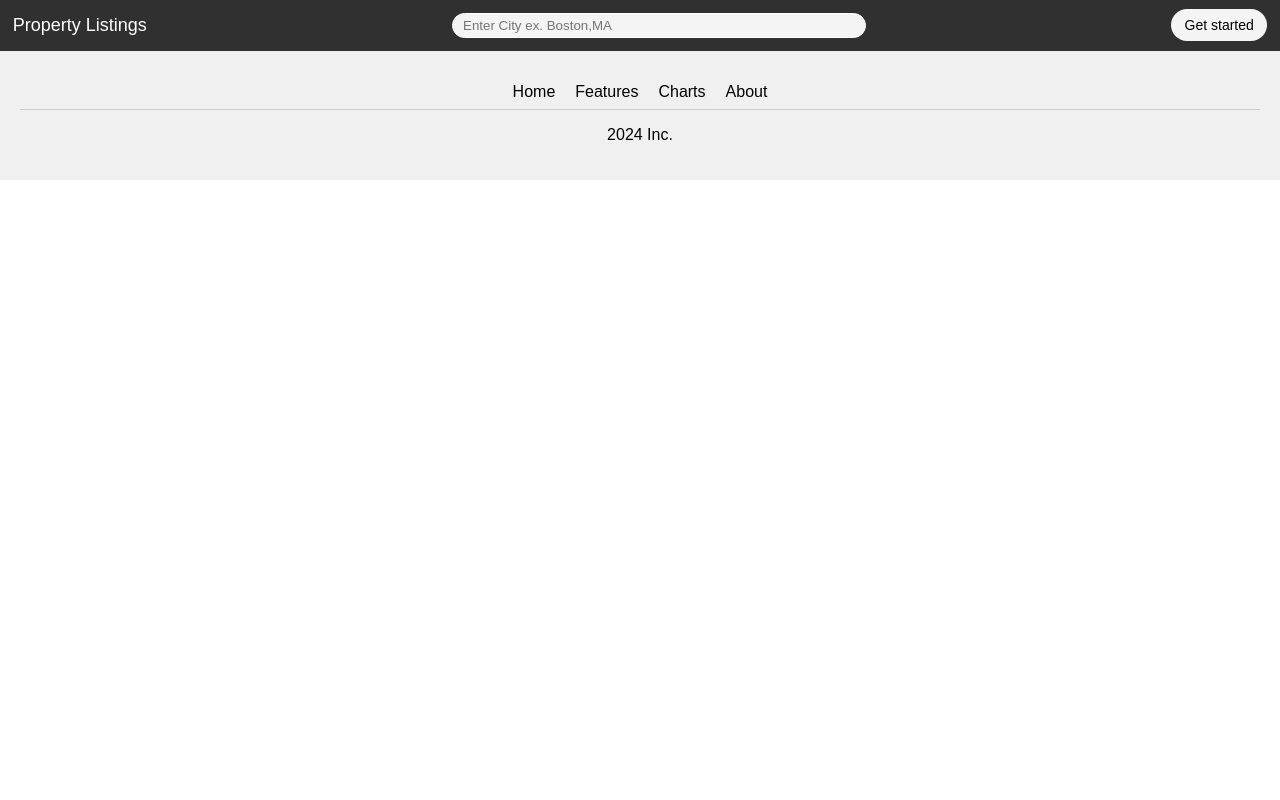
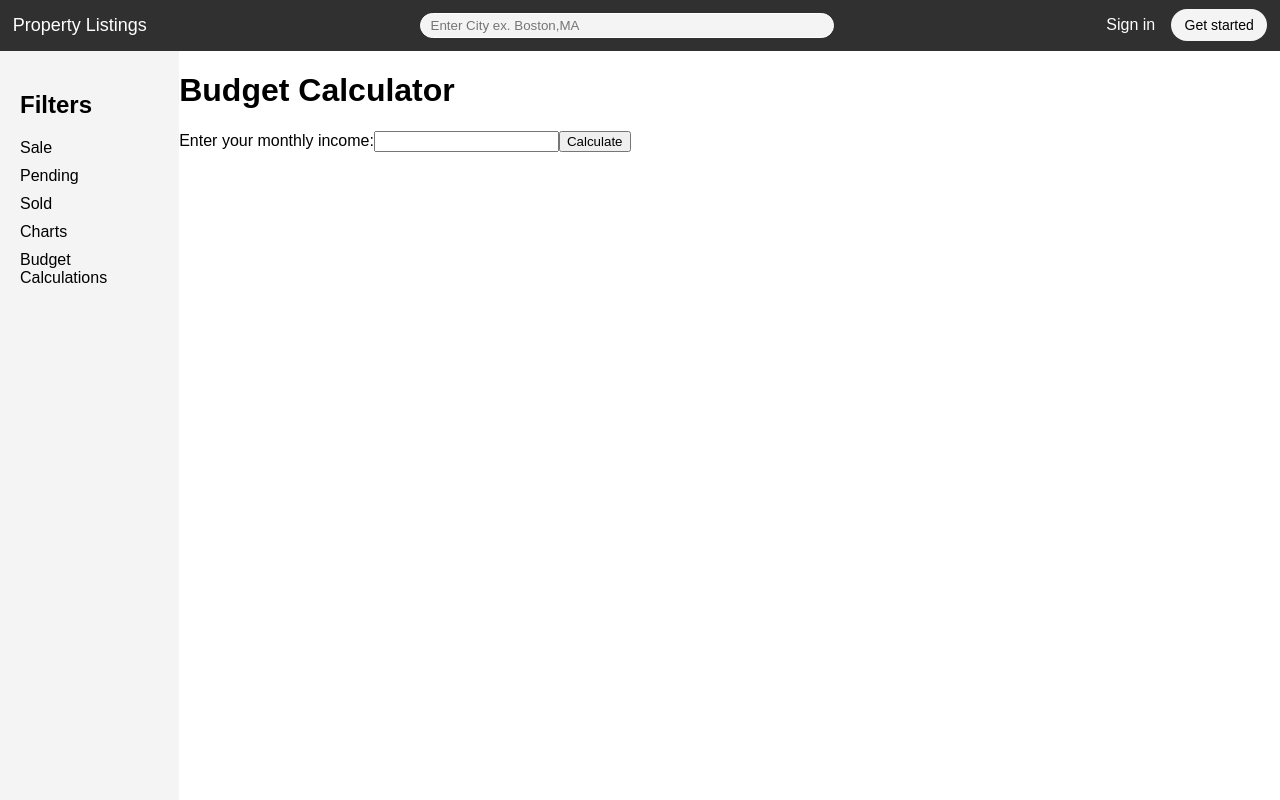
Before and after one commit to deion-stfleur/Python-Job-Scraper, a React (Create React App) app in the folder frontend/: page /budget in a window 1280 px wide. Shown: the top 800 px of the page. Built offline with nearby package versions, Linux system fonts and the light colour scheme.

Commit message:
monday slow grind
testing

```diff
--- a/frontend/src/App.css
+++ b/frontend/src/App.css
@@ -76,6 +76,11 @@ footer {
   margin-top: 20px;
 }
 
+
+.lf-text-white {
+  color: white;
+}
+
 .link-unset {
   text-decoration: unset;
   cursor: pointer;
@@ -133,6 +138,7 @@ li {
 .nav-rows {
   display: flex;
   justify-content: space-between;
+  align-items: center;
 }
 
 .logo-h1 {
--- a/frontend/src/App.js
+++ b/frontend/src/App.js
@@ -7,6 +7,7 @@ import SearchResults from './Pages/SearchResults';
 import PropertyDetails from './Pages/PropertyDetails';
 import Charts from './Pages/Charts';
 import PropertySearch from './Pages/PropertySearch';
+import Budget from './Pages/Budget';
 
 function App() {
   return (
@@ -27,6 +28,8 @@ function App() {
 
           <div>
             <div className="nav-rows">
+
+                <p style={{color: 'white', cursor: 'pointer'}}>Sign in</p>
               <div className='log-in-btn'>
               <p className='lg-text'>Get started</p>
               </div>
@@ -44,6 +47,7 @@ function App() {
         <Route path="/property/:propertyUrl" component={PropertyDetails} />
         <Route path="/Charts" element={<Charts />} />
         <Route path="/search" element={<PropertySearch />} />
+        <Route path="/budget" element={<Budget />} />
       </Routes>
       <footer>
         <div>
--- /dev/null
+++ b/frontend/src/Pages/Budget.js
@@ -0,0 +1,94 @@
+import React, {useState} from 'react'
+import '../Pages/Home.css'
+import { Link } from 'react-router-dom'
+
+
+function Budget() {
+    const [income, setIncome] = useState('')
+    const [showResults, setShowResults] = useState(false)
+
+    const handleInputChange = (event) => {
+        setIncome(event.target.value);
+      };
+
+      const handleSubmit = (event) => {
+        event.preventDefault();
+        setShowResults(true);
+      };
+
+      const calculateBudget = () => {
+        const necessitiesBudget = income * 0.6;
+        const savings = income * 0.2;
+        const discretionarySpending = income * 0.2;
+
+        return {
+          necessitiesBudget,
+          savings,
+          discretionarySpending,
+        };
+      };
+
+      const { necessitiesBudget, savings, discretionarySpending } = calculateBudget();
+
+  return (
+    <div>
+        <div className='main-panel-container'>
+        <div className="left-panel">
+            <h2>Filters</h2>
+            <div className="filter">
+
+                <label for="sale">Sale</label>
+            </div>
+            <div className="filter">
+
+                <label for="pending">Pending</label>
+            </div>
+            <div className="filter">
+                <label for="sold">Sold</label>
+            </div>
+            <div className="filter">
+               <Link className='link' to="/Charts">
+                    <label for="sold">Charts</label>
+               </Link>
+
+            </div>
+
+            <div className="filter">
+                <Link className='link' to="/budget">
+                <label for="sold">Budget <br/> Calculations</label>
+                </Link>
+            </div>
+        </div>
+        <div className='right-panel'>
+        <div>
+      <h1>Budget Calculator</h1>
+      <form onSubmit={handleSubmit}>
+        <label>
+          Enter your monthly income:
+          <input
+            type="number"
+            value={income}
+            onChange={handleInputChange}
+            required
+          />
+        </label>
+        <button type="submit">Calculate</button>
+      </form>
+
+      {showResults && (
+        <div>
+          <h2>Budget Allocation:</h2>
+          <p>Necessities Budget: ${necessitiesBudget.toFixed(2)}</p>
+          <p>Savings: ${savings.toFixed(2)}</p>
+          <p>Discretionary Spending: ${discretionarySpending.toFixed(2)}</p>
+        </div>
+      )}
+    </div>
+        </div>
+
+        </div>
+    </div>
+  )
+}
+
+export default Budget
--- a/frontend/src/Pages/Charts.js
+++ b/frontend/src/Pages/Charts.js
@@ -30,10 +30,17 @@ function Charts() {
             </div>
 
             <div className="filter">
-                <label for="sold">Agent</label>
+            <Link className='link' to="/budget">
+                <label for="sold">Budget <br/> Calculations</label>
+                </Link>
             </div>
         </div>
         <div className='right-panel'>
+            <div>
+                <div>
+                    <p></p>
+                </div>
+            </div>
             <SoldPricesChart />
             <div style={{display: 'flex', width:'90%'}}>
             <SoldPricesCA />
--- a/frontend/src/Pages/Home.css
+++ b/frontend/src/Pages/Home.css
@@ -67,6 +67,7 @@
     width: 80px;
     cursor: pointer;
     border-radius: 100px;
+    margin-left: 16px;
   }
 
   .box-col {
--- a/frontend/src/Pages/Home.js
+++ b/frontend/src/Pages/Home.js
@@ -63,14 +63,16 @@ function Home() {
             </div>
 
             <div className="filter">
-                <label for="sold">Agent</label>
+            <Link className='link' to="/budget">
+                <label for="sold">Budget <br/> Calculations</label>
+                </Link>
             </div>
         </div>
     <div className='right-panel'>
     <div className="btn-row">
     <p className={activeFilter === 'buy' ? 'filter-btn active' : 'filter-btn'} onClick={() => handleFilterClick('buy')}>Buy</p>
                 <p className={activeFilter === 'sold' ? 'filter-btn active' : 'filter-btn'} onClick={() => handleFilterClick('sold')}>Sold</p>
-                <p className={activeFilter === 'rent' ? 'filter-btn active' : 'filter-btn'} onClick={() => handleFilterClick('rent')}>Rent</p>
+                <p className={activeFilter === 'rent' ? 'filter-btn active' : 'filter-btn'} onClick={() => handleFilterClick('rent')}>Pending</p>
             </div>
 
         <div className="loc-box">
--- a/frontend/src/Pages/SoldPricesCA.js
+++ b/frontend/src/Pages/SoldPricesCA.js
@@ -51,7 +51,7 @@ const SoldPricesCA = () => {
             data: {
                 labels: propertyIndices,
                 datasets: [{
-                    label: 'Boston Properties Sold at this Price',
+                    label: 'San Francisco Properties Sold at this Price',
                     data: soldPrices,
                     borderColor: 'rgba(255, 208, 58)',
                     borderWidth: 1,
```
